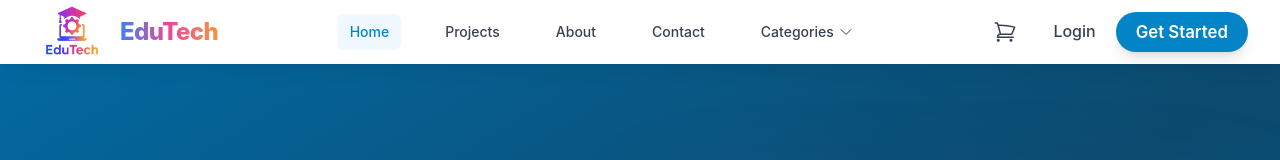
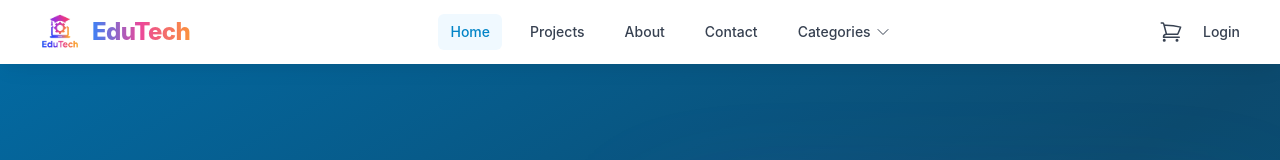
Before and after one commit to S-Rahul-Naik/Startup, a React (Create React App) app in the folder client/: page / in a window 1280 px wide. Shown: the top 160 px of the page. Built offline with nearby package versions, Linux system fonts and the light colour scheme.

Commit message:
headerpage bug fixed

```diff
--- a/client/src/components/layout/Header.tsx
+++ b/client/src/components/layout/Header.tsx
@@ -71,26 +71,26 @@ const Header: React.FC = () => {
   };
 
   return (
-    <header className="bg-white shadow-soft sticky top-0 z-50">
-      <div className="max-w-7xl mx-auto px-4 sm:px-6 lg:px-8">
-        <div className="flex justify-between items-center h-16">
+  <header className="bg-white shadow-soft sticky top-0 z-50 w-full overflow-x-hidden">
+      <div className="max-w-7xl mx-auto px-2 sm:px-4 lg:px-8 w-full">
+        <div className="flex justify-between items-center h-16 w-full min-w-0 flex-wrap">
           {/* Logo */}
-          <div className="flex-shrink-0">
-            <Link to="/" className="flex items-center space-x-2 group">
+          <div className="flex-shrink-0 min-w-0">
+            <Link to="/" className="flex items-center space-x-1 group min-w-0">
               <img
                 src="/logo.png"
                 alt="EduTech Logo"
-                className="w-20 h-20 object-contain transition-transform duration-200 group-hover:scale-105"
-                style={{ maxHeight: '70px' }}
+                className="w-12 h-12 sm:w-14 sm:h-14 object-contain transition-transform duration-200 group-hover:scale-105 max-w-full"
+                style={{ maxHeight: '48px' }}
               />
-              <span className="text-2xl font-extrabold bg-gradient-to-r from-blue-500 via-pink-500 to-orange-400 bg-clip-text text-transparent tracking-tight ml-2">
+              <span className="text-xl sm:text-2xl font-extrabold bg-gradient-to-r from-blue-500 via-pink-500 to-orange-400 bg-clip-text text-transparent tracking-tight ml-1 whitespace-nowrap overflow-hidden text-ellipsis">
                 EduTech
               </span>
             </Link>
           </div>
 
           {/* Desktop Navigation */}
-          <nav className="hidden md:flex space-x-8">
+          <nav className="hidden md:flex space-x-4 min-w-0">
             {navigation.map((item) => (
               <Link
                 key={item.name}
@@ -106,12 +106,12 @@ const Header: React.FC = () => {
             ))}
 
             {/* Projects Dropdown */}
-            <div className="relative group">
-              <button className="flex items-center px-3 py-2 rounded-md text-sm font-medium text-gray-700 hover:text-primary-600 hover:bg-primary-50 transition-colors">
+            <div className="relative group min-w-0">
+              <button className="flex items-center px-3 py-2 rounded-md text-sm font-medium text-gray-700 hover:text-primary-600 hover:bg-primary-50 transition-colors whitespace-nowrap">
                 Categories
                 <ChevronDownIcon className="w-4 h-4 ml-1" />
               </button>
-              <div className="absolute top-full left-0 w-64 bg-white shadow-large rounded-lg opacity-0 invisible group-hover:opacity-100 group-hover:visible transition-all duration-200 transform translate-y-2 group-hover:translate-y-0">
+              <div className="absolute top-full left-0 w-56 max-w-xs bg-white shadow-large rounded-lg opacity-0 invisible group-hover:opacity-100 group-hover:visible transition-all duration-200 transform translate-y-2 group-hover:translate-y-0 overflow-x-auto">
                 <div className="py-2">
                   {projectCategories.map((category) => (
                     <Link
@@ -128,11 +128,11 @@ const Header: React.FC = () => {
           </nav>
 
           {/* Right side - User menu and cart */}
-          <div className="flex items-center space-x-4">
+          <div className="flex items-center space-x-1 min-w-0 flex-nowrap">
             {/* Cart Icon */}
             <Link
               to="/cart"
-              className="relative p-2 text-gray-700 hover:text-primary-600 transition-colors"
+              className="relative p-2 text-gray-700 hover:text-primary-600 transition-colors min-w-0"
             >
               <ShoppingCartIcon className="w-6 h-6" />
               {cartItems.length > 0 && (
@@ -163,7 +163,7 @@ const Header: React.FC = () => {
                       className="w-8 h-8 rounded-full"
                     />
                   ) : (
-                    <div className="w-8 h-8 bg-primary-100 rounded-full flex items-center justify-center">
+                    <div className="w-8 h-8 bg-primary-100 rounded-full flex items-center justify-center min-w-0">
                       <UserIcon className="w-5 h-5 text-primary-600" />
                     </div>
                   )}
@@ -216,12 +216,10 @@ const Header: React.FC = () => {
                 </AnimatePresence>
               </div>
             ) : (
-              <div className="flex items-center space-x-3">
               <div className="flex items-center space-x-2">
                 <Link
                   to="/login"
-                    className="relative text-gray-700 hover:text-primary-600 font-medium transition-colors px-3 py-2 rounded-md focus:outline-none focus:ring-2 focus:ring-primary-400"
-                    style={{ fontSize: '1rem' }}
+                  className="relative text-gray-700 hover:text-primary-600 font-medium transition-colors px-2 py-2 rounded-md focus:outline-none focus:ring-2 focus:ring-primary-400 text-sm"
                   tabIndex={0}
                   aria-label="Login"
                   data-tooltip-id="login-tooltip"
@@ -231,8 +229,7 @@ const Header: React.FC = () => {
                 </Link>
                 <Link
                   to="/register"
-                    className="relative bg-primary-600 hover:bg-primary-700 text-white px-5 py-2 rounded-full text-base font-semibold transition-all duration-200 transform hover:scale-105 focus:outline-none focus:ring-2 focus:ring-primary-400 shadow-lg"
-                    style={{ fontSize: '1.05rem' }}
+                  className="hidden xs:inline-block relative bg-primary-600 hover:bg-primary-700 text-white px-3 py-2 rounded-full text-sm font-semibold transition-all duration-200 transform hover:scale-105 focus:outline-none focus:ring-2 focus:ring-primary-400 shadow-lg"
                   tabIndex={0}
                   aria-label="Get Started"
                   data-tooltip-id="getstarted-tooltip"
@@ -241,13 +238,12 @@ const Header: React.FC = () => {
                   <span className="absolute left-1/2 -translate-x-1/2 mt-2 w-max px-2 py-1 bg-black text-white text-xs rounded opacity-0 group-hover:opacity-100 pointer-events-none z-50 whitespace-nowrap">Create a free account</span>
                 </Link>
               </div>
-              </div>
             )}
 
             {/* Mobile menu button */}
             <button
               onClick={() => setIsMobileMenuOpen(!isMobileMenuOpen)}
-              className="md:hidden p-2 rounded-md text-gray-700 hover:text-primary-600 hover:bg-primary-50 transition-colors"
+              className="md:hidden p-2 rounded-md text-gray-700 hover:text-primary-600 hover:bg-primary-50 transition-colors min-w-0"
             >
               {isMobileMenuOpen ? (
                 <XMarkIcon className="w-6 h-6" />
@@ -267,9 +263,9 @@ const Header: React.FC = () => {
             animate={{ opacity: 1, height: 'auto' }}
             exit={{ opacity: 0, height: 0 }}
             transition={{ duration: 0.3 }}
-            className="md:hidden bg-white border-t border-gray-200"
+            className="md:hidden bg-white border-t border-gray-200 w-full overflow-x-hidden"
           >
-            <div className="px-4 py-2 space-y-1">
+            <div className="px-2 py-2 space-y-1 w-full">
               {navigation.map((item) => (
                 <Link
                   key={item.name}
@@ -343,7 +339,6 @@ const Header: React.FC = () => {
                   <Link
                     to="/login"
                     className="relative block px-4 py-3 rounded-lg text-base text-gray-700 hover:text-primary-600 hover:bg-primary-50 transition-all duration-200 focus:outline-none focus:ring-2 focus:ring-primary-400"
-                    style={{ fontSize: '1.05rem' }}
                     onClick={() => setIsMobileMenuOpen(false)}
                     tabIndex={0}
                     aria-label="Login"
@@ -354,7 +349,6 @@ const Header: React.FC = () => {
                   <Link
                     to="/register"
                     className="relative block px-4 py-3 rounded-lg text-base bg-primary-600 text-white hover:bg-primary-700 transition-all duration-200 focus:outline-none focus:ring-2 focus:ring-primary-400 shadow-lg"
-                    style={{ fontSize: '1.05rem' }}
                     onClick={() => setIsMobileMenuOpen(false)}
                     tabIndex={0}
                     aria-label="Get Started"
```
Lines whose indentation alone changed are shown as unchanged.
